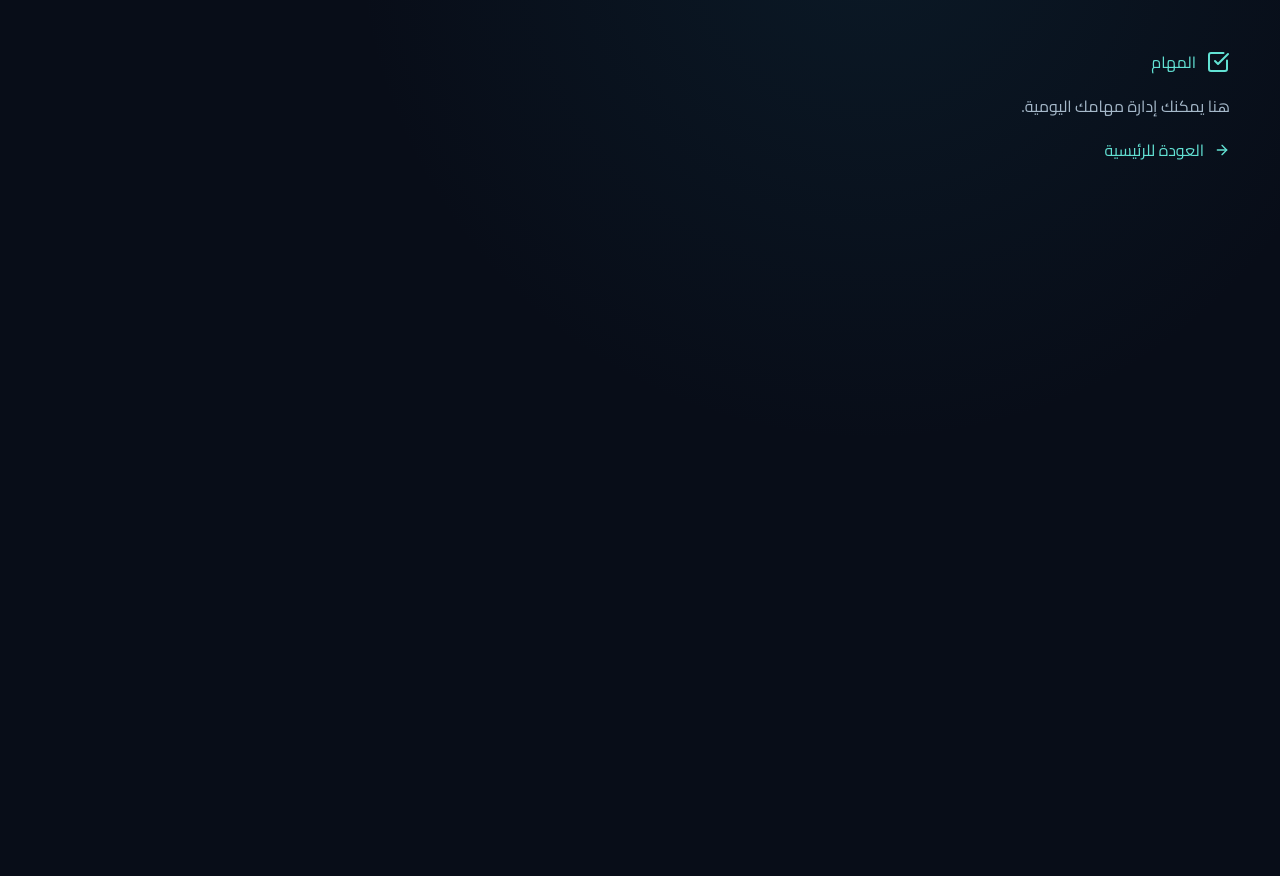
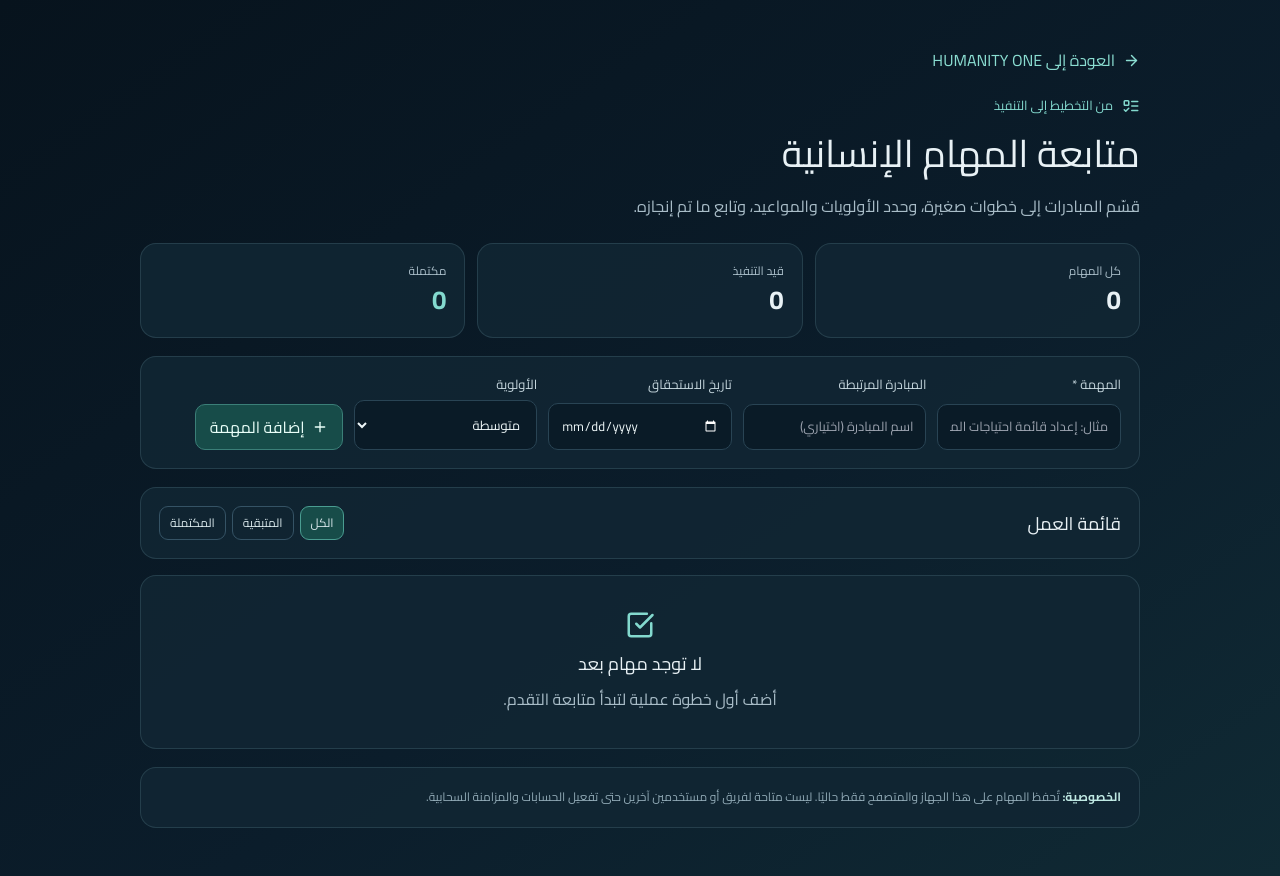
Before and after one commit to o6384051-cpu/humanity-one, a Next.js app: page /tasks in a window 1280 px wide. Before the commit the page ends 800 px from the top, so only its background shows below. Built offline with nearby package versions, Linux system fonts and the light colour scheme.

Commit message:
Build local-first humanitarian task tracker

```diff
--- a/src/app/tasks/page.tsx
+++ b/src/app/tasks/page.tsx
@@ -1,16 +1,115 @@
-import Link from 'next/link';
-import { ArrowRight, CheckSquare } from 'lucide-react';
+"use client";
+
+import Link from "next/link";
+import { useEffect, useMemo, useState } from "react";
+import { ArrowRight, CheckSquare, Plus, Trash2, CalendarDays, Circle, CheckCircle2, ListTodo } from "lucide-react";
+
+type Task = { id: string; title: string; initiative: string; dueDate: string; priority: "low" | "medium" | "high"; completed: boolean; createdAt: string };
+const STORAGE_KEY = "humanity-one-tasks-v1";
+const priorityLabels = { low: "منخفضة", medium: "متوسطة", high: "عالية" };
 
 export default function TasksPage() {
-  return (
-    <div className="ho-shell" style={{ padding: '50px', minHeight: '100vh' }}>
-      <h1 style={{ color: '#62e2d4', marginBottom: '20px', display: 'flex', alignItems: 'center', gap: '10px' }}>
-        <CheckSquare /> المهام
-      </h1>
-      <p style={{ color: '#a6b9ca', marginBottom: '20px' }}>هنا يمكنك إدارة مهامك اليومية.</p>
-      <Link href="/" style={{ color: '#62e2d4', display: 'flex', alignItems: 'center', gap: '10px' }}>
-        <ArrowRight size={16} /> العودة للرئيسية
-      </Link>
+  const [tasks, setTasks] = useState<Task[]>([]);
+  const [ready, setReady] = useState(false);
+  const [title, setTitle] = useState("");
+  const [initiative, setInitiative] = useState("");
+  const [dueDate, setDueDate] = useState("");
+  const [priority, setPriority] = useState<Task["priority"]>("medium");
+  const [filter, setFilter] = useState<"all" | "open" | "done">("all");
+
+  useEffect(() => {
+    try {
+      const saved = localStorage.getItem(STORAGE_KEY);
+      if (saved) {
+        const parsed = JSON.parse(saved);
+        if (Array.isArray(parsed)) setTasks(parsed.filter((task) => task && typeof task.id === "string" && typeof task.title === "string"));
+      }
+    } catch { localStorage.removeItem(STORAGE_KEY); }
+    setReady(true);
+  }, []);
+
+  useEffect(() => { if (ready) localStorage.setItem(STORAGE_KEY, JSON.stringify(tasks)); }, [tasks, ready]);
+
+  const visible = useMemo(() => tasks.filter((task) => filter === "all" || (filter === "done" ? task.completed : !task.completed)), [tasks, filter]);
+  const completed = tasks.filter((task) => task.completed).length;
+
+  function addTask(event: React.FormEvent<HTMLFormElement>) {
+    event.preventDefault();
+    if (!title.trim()) return;
+    const id = typeof crypto !== "undefined" && "randomUUID" in crypto ? crypto.randomUUID() : `task-${Date.now()}`;
+    setTasks((current) => [{ id, title: title.trim(), initiative: initiative.trim(), dueDate, priority, completed: false, createdAt: new Date().toISOString() }, ...current]);
+    setTitle(""); setInitiative(""); setDueDate(""); setPriority("medium");
+  }
+
+  function removeTask(id: string) {
+    if (!window.confirm("هل تريد حذف هذه المهمة؟")) return;
+    setTasks((current) => current.filter((task) => task.id !== id));
+  }
+
+  const panel: React.CSSProperties = { background: "rgba(17,38,52,.9)", border: "1px solid rgba(132,177,190,.18)", borderRadius: 16, padding: 18 };
+  const input: React.CSSProperties = { width: "100%", minWidth: 0, border: "1px solid #294454", borderRadius: 10, padding: "11px 12px", background: "#0a1b27", color: "#eef7f8", font: "inherit" };
+  const button: React.CSSProperties = { border: "1px solid #3b7f78", borderRadius: 10, padding: "10px 14px", background: "#174c49", color: "#eafff9", cursor: "pointer", display: "inline-flex", alignItems: "center", gap: 7, font: "inherit" };
+
+  return <main dir="rtl" style={{ minHeight: "100vh", padding: "clamp(18px,4vw,48px)", color: "#e8f1f5", background: "linear-gradient(145deg,#07131d,#0b1d2b 58%,#102a34)" }}>
+    <div style={{ maxWidth: 1000, margin: "0 auto" }}>
+      <Link href="/" style={{ display: "inline-flex", alignItems: "center", gap: 8, color: "#8bded2", textDecoration: "none", marginBottom: 24 }}><ArrowRight size={17} /> العودة إلى HUMANITY ONE</Link>
+      <header style={{ marginBottom: 22 }}>
+        <div style={{ display: "flex", alignItems: "center", gap: 9, color: "#83d9ce", fontSize: 13 }}><ListTodo size={18} /> من التخطيط إلى التنفيذ</div>
+        <h1 style={{ fontSize: "clamp(27px,4vw,38px)", margin: "9px 0" }}>متابعة المهام الإنسانية</h1>
+        <p style={{ color: "#a9bdc8", lineHeight: 1.9, margin: 0 }}>قسّم المبادرات إلى خطوات صغيرة، وحدد الأولويات والمواعيد، وتابع ما تم إنجازه.</p>
+      </header>
+
+      <section style={{ display: "grid", gridTemplateColumns: "repeat(auto-fit,minmax(145px,1fr))", gap: 12, marginBottom: 18 }}>
+        <div style={panel}><div style={{ color: "#a9bdc8", fontSize: 12 }}>كل المهام</div><strong style={{ fontSize: 26 }}>{tasks.length}</strong></div>
+        <div style={panel}><div style={{ color: "#a9bdc8", fontSize: 12 }}>قيد التنفيذ</div><strong style={{ fontSize: 26 }}>{tasks.length - completed}</strong></div>
+        <div style={panel}><div style={{ color: "#a9bdc8", fontSize: 12 }}>مكتملة</div><strong style={{ fontSize: 26, color: "#83d9ce" }}>{completed}</strong></div>
+      </section>
+
+      <form onSubmit={addTask} style={{ ...panel, display: "grid", gridTemplateColumns: "repeat(auto-fit,minmax(180px,1fr))", gap: 11, marginBottom: 18 }}>
+        <label style={{ display: "grid", gap: 6, color: "#c5d6dd", fontSize: 13 }}>المهمة *
+          <input required maxLength={140} value={title} onChange={(e) => setTitle(e.target.value)} placeholder="مثال: إعداد قائمة احتياجات المبادرة" style={input} />
+        </label>
+        <label style={{ display: "grid", gap: 6, color: "#c5d6dd", fontSize: 13 }}>المبادرة المرتبطة
+          <input maxLength={100} value={initiative} onChange={(e) => setInitiative(e.target.value)} placeholder="اسم المبادرة (اختياري)" style={input} />
+        </label>
+        <label style={{ display: "grid", gap: 6, color: "#c5d6dd", fontSize: 13 }}>تاريخ الاستحقاق
+          <input type="date" value={dueDate} onChange={(e) => setDueDate(e.target.value)} style={input} />
+        </label>
+        <label style={{ display: "grid", gap: 6, color: "#c5d6dd", fontSize: 13 }}>الأولوية
+          <select value={priority} onChange={(e) => setPriority(e.target.value as Task["priority"])} style={input}>
+            <option value="low">منخفضة</option><option value="medium">متوسطة</option><option value="high">عالية</option>
+          </select>
+        </label>
+        <div style={{ display: "flex", alignItems: "end" }}><button type="submit" style={button}><Plus size={16} /> إضافة المهمة</button></div>
+      </form>
+
+      <section style={{ ...panel, marginBottom: 16, display: "flex", flexWrap: "wrap", justifyContent: "space-between", alignItems: "center", gap: 10 }}>
+        <h2 style={{ margin: 0, fontSize: 18 }}>قائمة العمل</h2>
+        <div style={{ display: "flex", gap: 6 }}>
+          {([{value:"all",label:"الكل"},{value:"open",label:"المتبقية"},{value:"done",label:"المكتملة"}] as const).map((item) => <button key={item.value} type="button" onClick={() => setFilter(item.value)} style={{ border: "1px solid " + (filter === item.value ? "#4a9d91" : "#355365"), background: filter === item.value ? "#174c49" : "transparent", color: "#d8e7eb", borderRadius: 9, padding: "7px 10px", cursor: "pointer", font: "inherit", fontSize: 12 }}>{item.label}</button>)}
+        </div>
+      </section>
+
+      {!ready ? <p style={{ color: "#a9bdc8" }}>جارٍ تحميل المهام...</p> : visible.length === 0 ? <section style={{ ...panel, textAlign: "center", padding: 34 }}>
+        <CheckSquare size={30} color="#83d9ce" style={{ margin: "0 auto 10px" }} />
+        <h2 style={{ margin: "0 0 8px", fontSize: 18 }}>{tasks.length ? "لا توجد مهام في هذا العرض" : "لا توجد مهام بعد"}</h2>
+        <p style={{ color: "#a9bdc8", margin: 0, lineHeight: 1.8 }}>أضف أول خطوة عملية لتبدأ متابعة التقدم.</p>
+      </section> : <div style={{ display: "grid", gap: 9 }}>
+        {visible.map((task) => <article key={task.id} style={{ ...panel, display: "flex", alignItems: "center", gap: 12, opacity: task.completed ? .7 : 1 }}>
+          <button type="button" onClick={() => setTasks((current) => current.map((item) => item.id === task.id ? { ...item, completed: !item.completed } : item))} aria-label={task.completed ? "إعادة فتح المهمة" : "إكمال المهمة"} style={{ background: "transparent", border: 0, color: task.completed ? "#83d9ce" : "#8fa8b5", cursor: "pointer", padding: 0 }}><>{task.completed ? <CheckCircle2 size={22} /> : <Circle size={22} />}</></button>
+          <div style={{ flex: 1, minWidth: 0 }}>
+            <div style={{ color: task.completed ? "#91aab6" : "#edf6f7", textDecoration: task.completed ? "line-through" : "none", fontWeight: 600 }}>{task.title}</div>
+            <div style={{ display: "flex", flexWrap: "wrap", gap: 12, marginTop: 6, color: "#91aab6", fontSize: 12 }}>
+              {task.initiative && <span>{task.initiative}</span>}
+              {task.dueDate && <span style={{ display: "inline-flex", alignItems: "center", gap: 4 }}><CalendarDays size={13} /> {task.dueDate}</span>}
+              <span>الأولوية: {priorityLabels[task.priority]}</span>
+            </div>
+          </div>
+          <button type="button" onClick={() => removeTask(task.id)} aria-label="حذف المهمة" style={{ background: "transparent", border: 0, color: "#91aab6", cursor: "pointer" }}><Trash2 size={16} /></button>
+        </article>)}
+      </div>}
+
+      <p style={{ ...panel, marginTop: 18, color: "#91aab6", fontSize: 12, lineHeight: 1.9 }}><b style={{ color: "#bfe9e3" }}>الخصوصية:</b> تُحفظ المهام على هذا الجهاز والمتصفح فقط حاليًا. ليست متاحة لفريق أو مستخدمين آخرين حتى تفعيل الحسابات والمزامنة السحابية.</p>
     </div>
-  );
+  </main>;
 }
```
